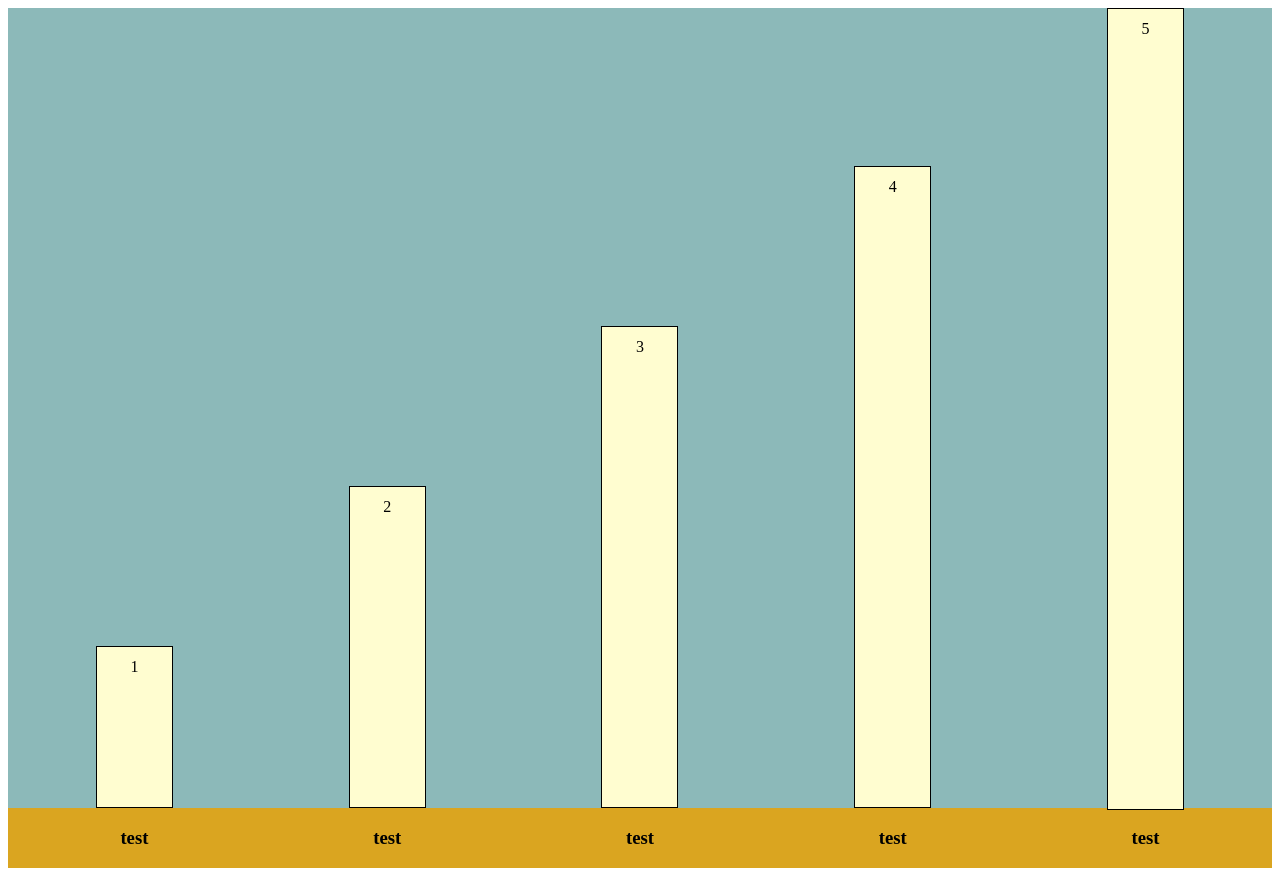
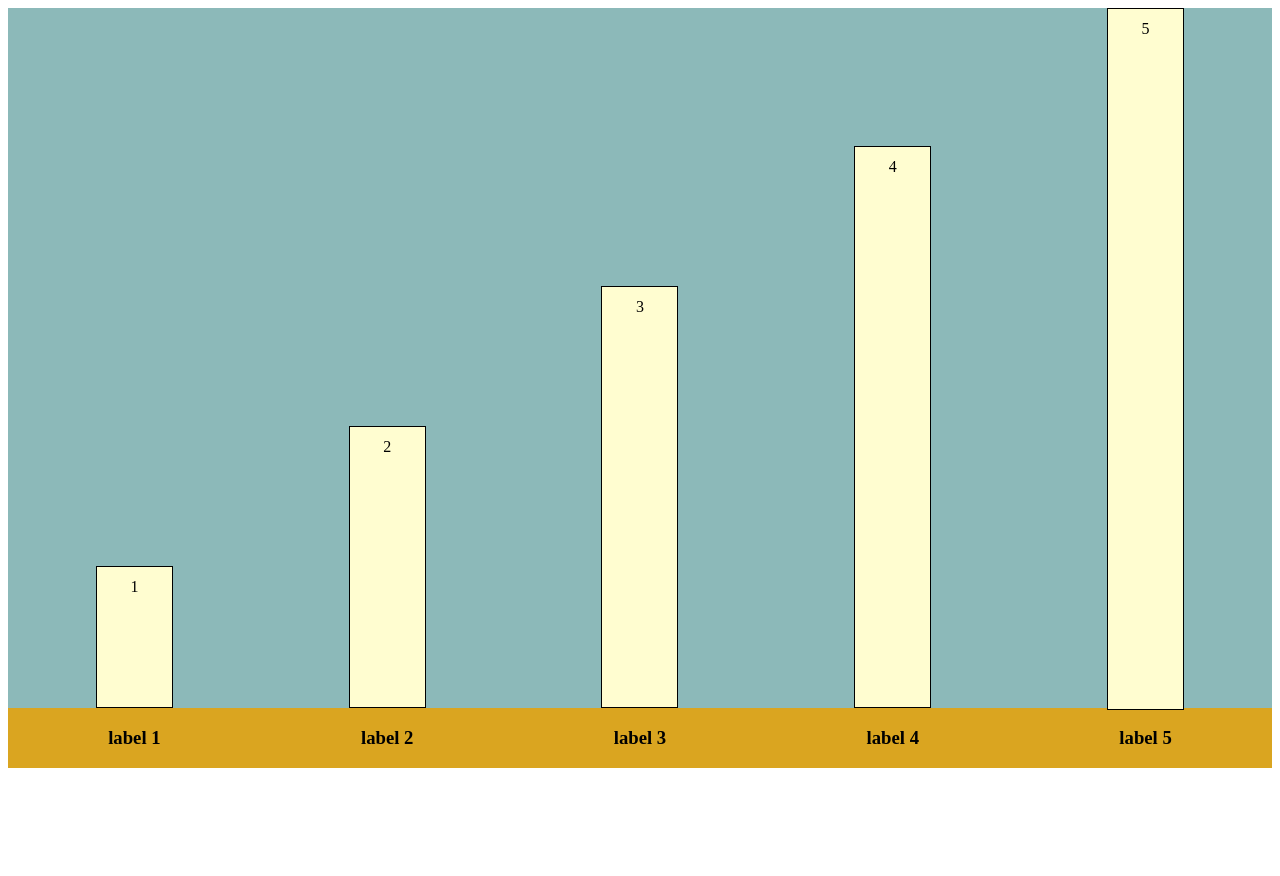
Before and after one commit to ethanloewen/bar-chart, a website: page index.html in a window 1280 px wide. After the commit the page ends 800 px from the top, so only its background shows below. Drawn offline with nearby package versions, Linux system fonts and the light colour scheme.

Commit message:
Labels are no longer placeholders and now update from the data array

```diff
--- a/index.html
+++ b/index.html
@@ -15,11 +15,7 @@
   </div>
 
   <div id="label">
-    <h3>test</h3>
-    <h3>test</h3>
-    <h3>test</h3>
-    <h3>test</h3>
-    <h3>test</h3>
+
   </div>
 
 </body>
--- a/script.js
+++ b/script.js
@@ -1,36 +1,62 @@
 //Data is the array that will be graphed
 let data = [
-  [1, 'label1'],
-  [2, 'label2'],
-  [3, 'label3'],
-  [4, 'label4'],
-  [5, 'label5']
+  [1, 'label 1'],
+  [2, 'label 2'],
+  [3, 'label 3'],
+  [4, 'label 4'],
+  [5, 'label 5']
 ];
+
+//Options to set how the data will be displayed
 let options = {
-  width: '100%',
-  height: '800px',
+  width: '100%',              //Can be '%' or 'px'
+  height: '700px',            //Must be 'px'
   barColor: '#FFFDD0',
   labelColor: 'black',
   spacing: '',
   axes: '',
-  valuesPosition: 'top' //'top', 'centre', or 'bottom'
+  valuesPosition: 'top'       //'top', 'centre', or 'bottom'
 }
+
 let element = '#background';
 
 
 //(data: array)(options: object)(element: DOM element to render into)
 function drawBarChart(data, options, element) {
-  setDimensions(); //Always call first, this sets the size of the background
+  setDimensions(element, options); //Always call first, this sets the size of the background
   makeElements();
   setOptions();
 }
 
+
 //Set the width and height of the background div
-function setDimensions() {
-  $(element).css("width", options.width);
-  $(element).css("height", options.height);
+function setDimensions(elm, opt) {
+  $(elm).css("width", opt.width);
+  $(elm).css("height", opt.height);
   //Keeps the label width the same as the background width
-  $("#label").css("width", options.width);
+  $("#label").css("width", opt.width);
+}
+
+
+//Generates a span for each data entry
+function makeElements() {
+  const largestElement = getLargest();
+  let barHeight = 0;
+
+  for(let i = 0; i < data.length; i++) {
+    //Appends a new span to the element (declared above) with a class of 'bars' and a unique id of 'bar' + i
+    $(element).append($("<span class='bars' id='bar" + i + "'></span>"));
+    //Appends a new paragraph to the span we just created
+    $("#bar" + i).append($("<p>" + data[i][0] + "</p>"));
+
+    //Sets a height for the bar based on the largest data entry
+    barHeight = (data[i][0] / largestElement) * 100;
+    $('#bar' + i).css('height', (barHeight + '%'));
+
+    $("#label").append($("<h3>" + data[i][1] + "</h3>"));
+  }
+  //change the bars width
+  //$('.bars').css("width", '75px');
 }
 
 
@@ -55,29 +81,6 @@ function setOptions() {
 }
 
 
-//Generates a span for each data entry
-function makeElements() {
-  const largestElement = getLargest();
-  let barHeight = 0;
-
-  for(let i = 0; i < data.length; i++) {
-    //Appends a new span to the element (declared above) with a class of 'bars' and a unique id of 'bar' + i
-    $(element).append($("<span class='bars' id='bar" + i + "'></span>"));
-    //Appends a new paragraph to the span we just created
-    $("#bar" + i).append($("<p>" + data[i][0] + "</p>"));
-
-    //Sets a height for the bar based on the largest data entry
-    barHeight = (data[i][0] / largestElement) * 100;
-    $('#bar' + i).css('height', (barHeight + '%'));
-
-
-  }
-  //change the bars width
-  //$('.bars').css("width", '75px');
-}
-
-
-
 //Returns the largest value from the data
 function getLargest() {
   let largest = 0;
@@ -90,7 +93,8 @@ function getLargest() {
   return largest;
 }
 
+
 //Runs when document is done loading
 $(document).ready(function(){
-  drawBarChart();
+  drawBarChart(data, options, element);
 });
```
